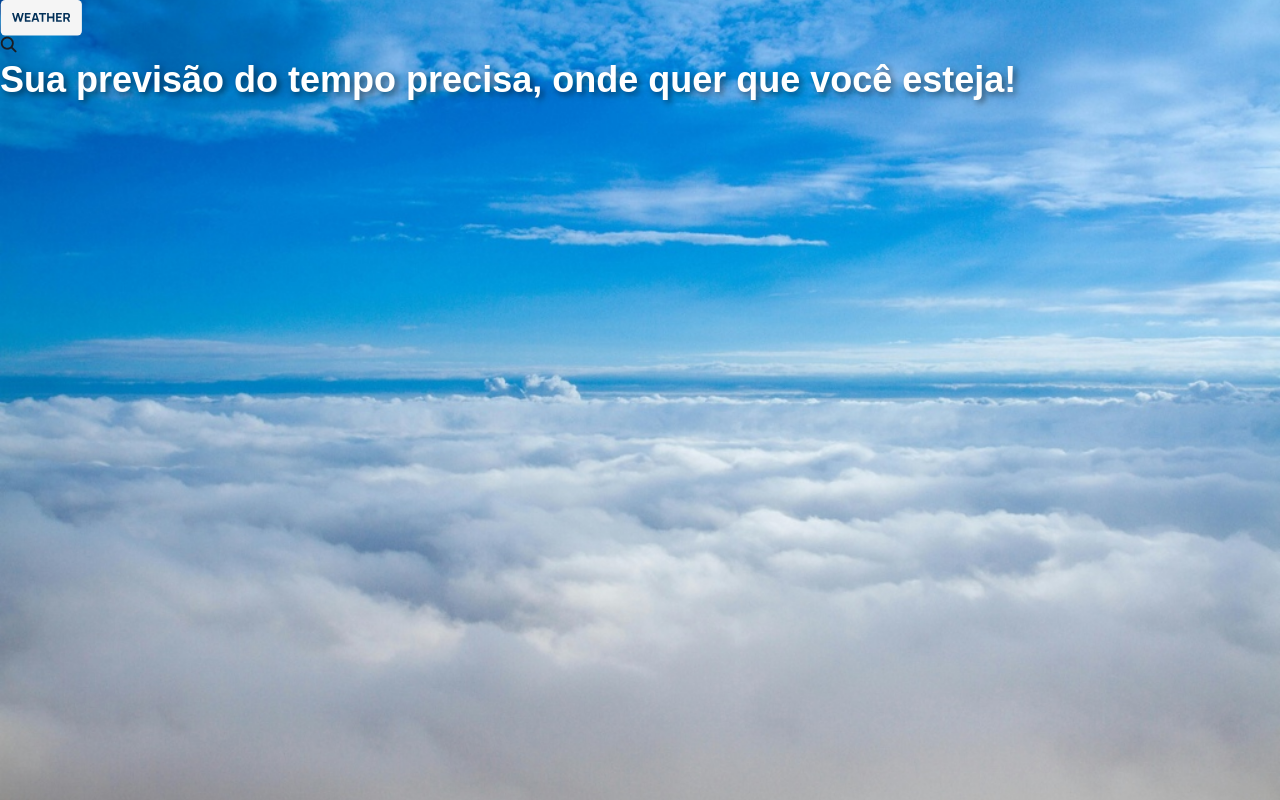
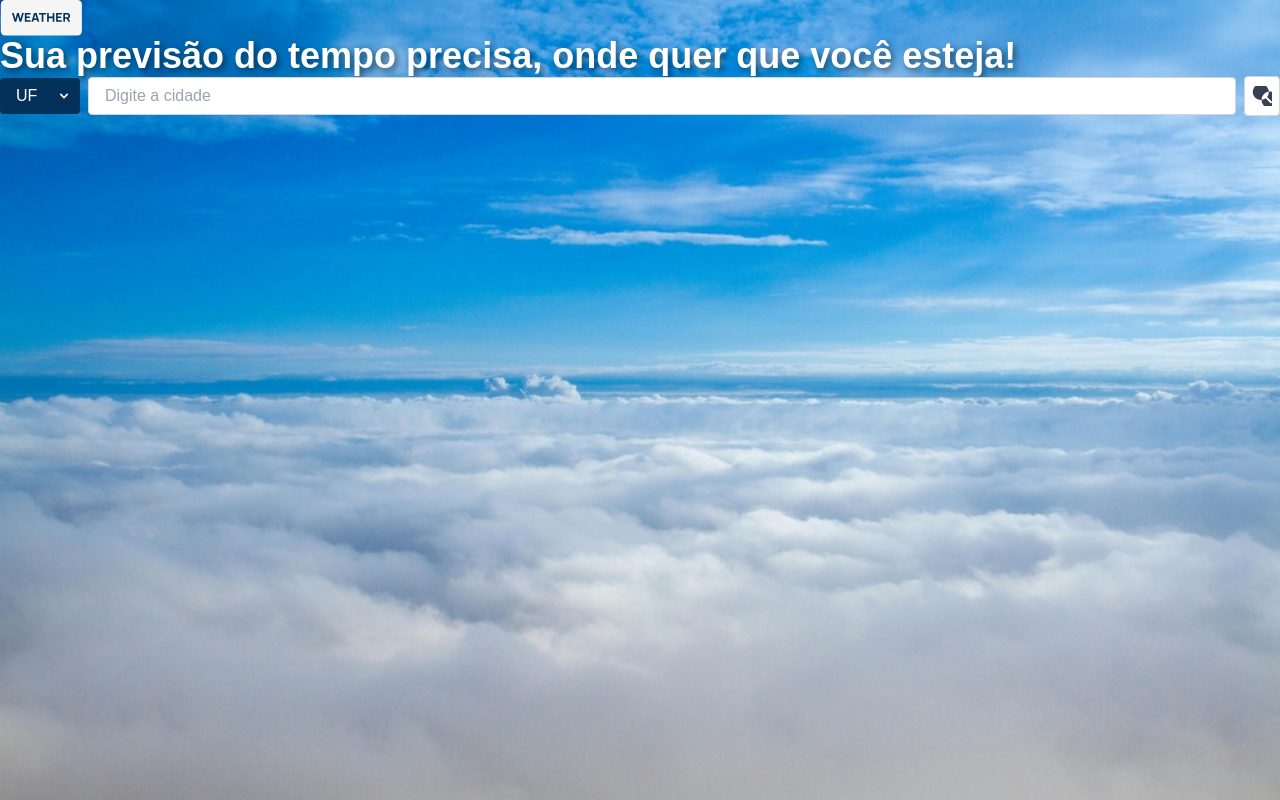
Before and after one commit to Denis78-sys/previs-o-do-tempo, a Nuxt app: page / in a window 1280 px wide. Built offline with nearby package versions, Linux system fonts and the light colour scheme.

Commit message:
5º commit, componente pesquisa

```diff
--- a/components/atoms/Lupa.vue
+++ /dev/null
@@ -1,10 +0,0 @@
-<!-- eslint-disable vue/multi-word-component-names -->
-<template>
-    <div class="lupa">
-        <button>
-            <img src="@/assets/images/lupa.png" alt="Lupa">
-        </button>
-    </div>
-</template>
-
-<script>
--- /dev/null
+++ b/components/molecules/Pesquisa.vue
@@ -0,0 +1,58 @@
+<!-- eslint-disable vue/multi-word-component-names -->
+<template>
+    <div class="flex items-center space-x-2">
+      <!-- Dropdown de UF -->
+      <div class="relative">
+        <select v-model="selectedState" class="block appearance-none w-20 bg-azul text-white px-4 py-2 pr-8 rounded leading-tight focus:outline-none focus:bg-azul focus:border-azul0">
+          <option value="" disabled>UF</option>
+          <option v-for="state in states" :key="state" :value="state">
+            {{ state }}
+          </option>
+        </select>
+        <div class="pointer-events-none absolute inset-y-0 right-0 flex items-center px-2 text-white">
+          <svg class="fill-current h-4 w-4" xmlns="http://www.w3.org/2000/svg" viewBox="0 0 20 20">
+            <path d="M5.293 7.293a1 1 0 011.414 0L10 10.586l3.293-3.293a1 1 0 111.414 1.414l-4 4a1 1 0 01-1.414 0l-4-4a1 1 0 010-1.414z" />
+          </svg>
+        </div>
+      </div>
+
+      <!-- Campo de Entrada para Cidade -->
+      <input
+        v-model="city"
+        type="text"
+        placeholder="Digite a cidade"
+        class="appearance-none border border-gray-300 rounded w-full py-2 px-4 text-gray-700 leading-tight focus:outline-none focus:bg-white focus:border-gray-500"
+      />
+
+      <!-- Ícone de Busca -->
+      <button class="flex items-center justify-center w-10 h-10 bg-white border border-gray-300 rounded text-gray-700 hover:bg-gray-100 focus:outline-none" @click="search">
+        <svg class="h-5 w-5" fill="currentColor" viewBox="0 0 20 20" xmlns="http://www.w3.org/2000/svg">
+          <path fill-rule="evenodd" d="M13.707 12.293a8 8 0 111.414-1.414l4.586 4.586a1 1 0 01-1.414 1.414l-4.586-4.586zM12 8a6 6 0 1112 12 6 6 0 01-12-12z" clip-rule="evenodd" />
+        </svg>
+      </button>
+    </div>
+  </template>
+
+  <script>
+  export default {
+    data() {
+      return {
+        selectedState: '',
+        city: '',
+        states: [
+          'AC', 'AL', 'AM', 'AP', 'BA', 'CE', 'DF', 'ES', 'GO', 'MA',
+          'MT', 'MS', 'MG', 'PA', 'PB', 'PR', 'PE', 'PI', 'RJ', 'RN',
+          'RS', 'RO', 'RR', 'SC', 'SP', 'SE', 'TO'
+        ]
+      };
+    },
+    methods: {
+      search() {
+        // eslint-disable-next-line no-console
+        console.log(`UF: ${this.selectedState}, Cidade: ${this.city}`);
+        // Adicione aqui a lógica de busca
+        alert('Em desenvolvimento')
+      }
+    }
+  }
+  </script>
--- a/components/templates/HomeTemplate.vue
+++ b/components/templates/HomeTemplate.vue
@@ -1,22 +1,24 @@
 <template>
-    <div class="home-template bg-cover bg-no-repeat bg-center min-h-screen" :style="backgroundStyle">
+  <div
+    class="home-template bg-cover bg-no-repeat bg-center min-h-screen"
+    :style="backgroundStyle"
+  >
     <Logo />
-      <Lupa />
-      <TituloPrincipal/>
+    <TituloPrincipal />
+    <Pesquisa />
   </div>
 </template>
 
 <script>
-
 export default {
   setup() {
     const backgroundStyle = {
-        backgroundImage: `url('${require('@/assets/images/bg2.jpg')}')`
+      backgroundImage: `url('${require("@/assets/images/bg2.jpg")}')`,
     };
 
     return {
-        backgroundStyle
+      backgroundStyle,
     };
-    }
-  }
+  },
+};
 </script>
--- a/tailwind.config.js
+++ b/tailwind.config.js
@@ -18,6 +18,11 @@ module.exports = {
         'md': '3px 3px 6px rgba(0, 0, 0, 0.5)',
         'lg': '4px 4px 8px rgba(0, 0, 0, 0.5)',
       },
+      colors: {
+        azul: '#033159',
+        white: '#FFFFFF',
+        cinza:'#D0D5DD'
+      }
     },
   },
   plugins: [
```
Lines whose indentation alone changed are shown as unchanged.
